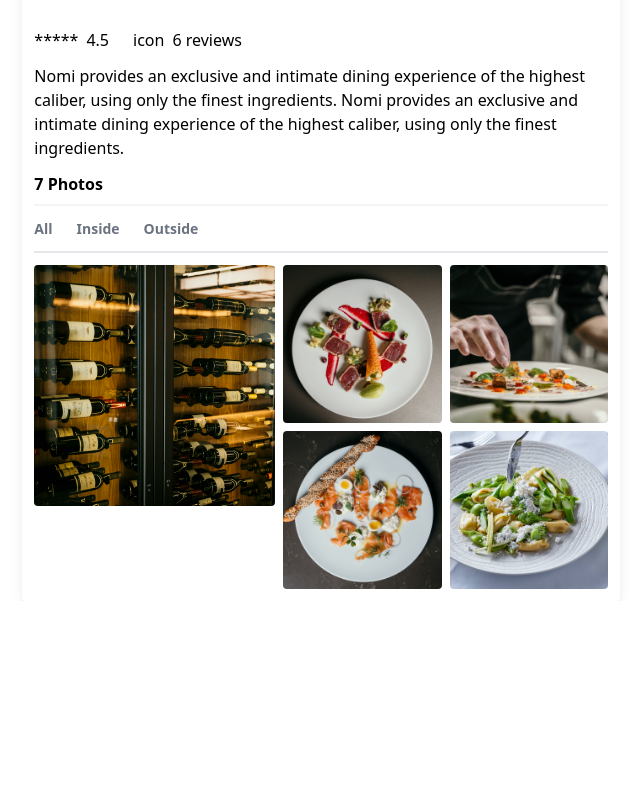
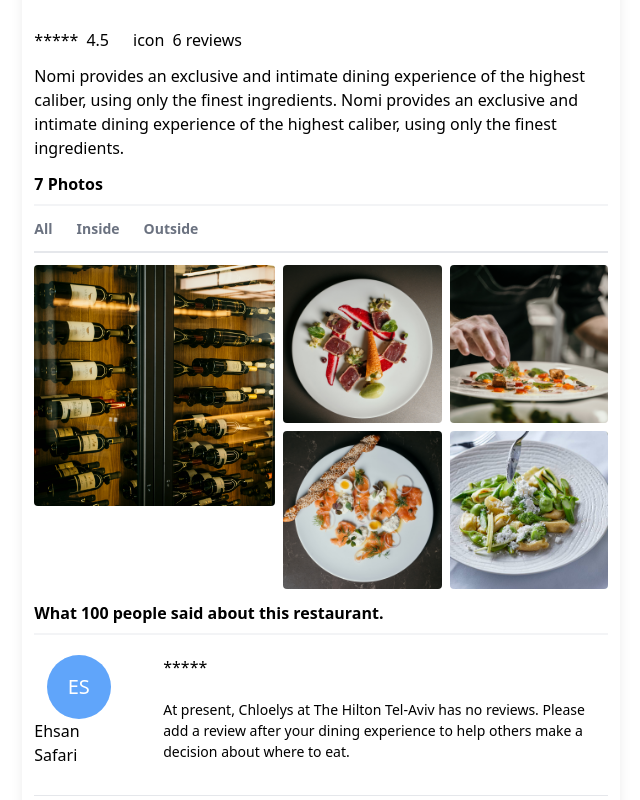
Before and after one commit to safariehsan/restaurant-reservation, a Next.js app: page / in a window 1280 px wide. Shown: the part 500-1300 px from the top of the page, without its empty margins (191-831 px from the left). Before the commit the page ends 1101 px from the top, so only its background shows below. Built offline with nearby package versions, Linux system fonts and the light colour scheme.

Commit message:
add review design

```diff
--- a/app/page.tsx
+++ b/app/page.tsx
@@ -106,6 +106,34 @@ export default function Home() {
               <img src="./img4.png" className="rounded col-span-2" />
               <img src="./img5.jpg" className="rounded col-span-2" />
             </div>
+            <div className="">
+              <h3 className="text-md font-semibold pt-3 border-b-2 border-gray-100 pb-2">
+                What 100 people said about this restaurant.
+              </h3>
+              <div className="border-b pb-7 mb-7 mt-5">
+                <div className="flex">
+                  <div className="w-1/6 flex flex-col items-center">
+                    <div className="rounded-full bg-blue-400 w-16 h-16 flex items-center justify-center">
+                      <h3 className="text-white text-2xlg">ES</h3>
+                    </div>
+                    <p>Ehsan Safari</p>
+                  </div>
+                  <div className="ml-10 w-5/6">
+                    <div className="flex items-center">
+                      <div className="flex mr-5">*****</div>
+                    </div>
+                    <div className="mt-5">
+                      <p className="text-base font-light">
+                        At present, Chloelys at The Hilton Tel-Aviv has no
+                        reviews. Please add a review after your dining
+                        experience to help others make a decision about where to
+                        eat.
+                      </p>
+                    </div>
+                  </div>
+                </div>
+              </div>
+            </div>
           </div>
         </article>
       </main>
```
